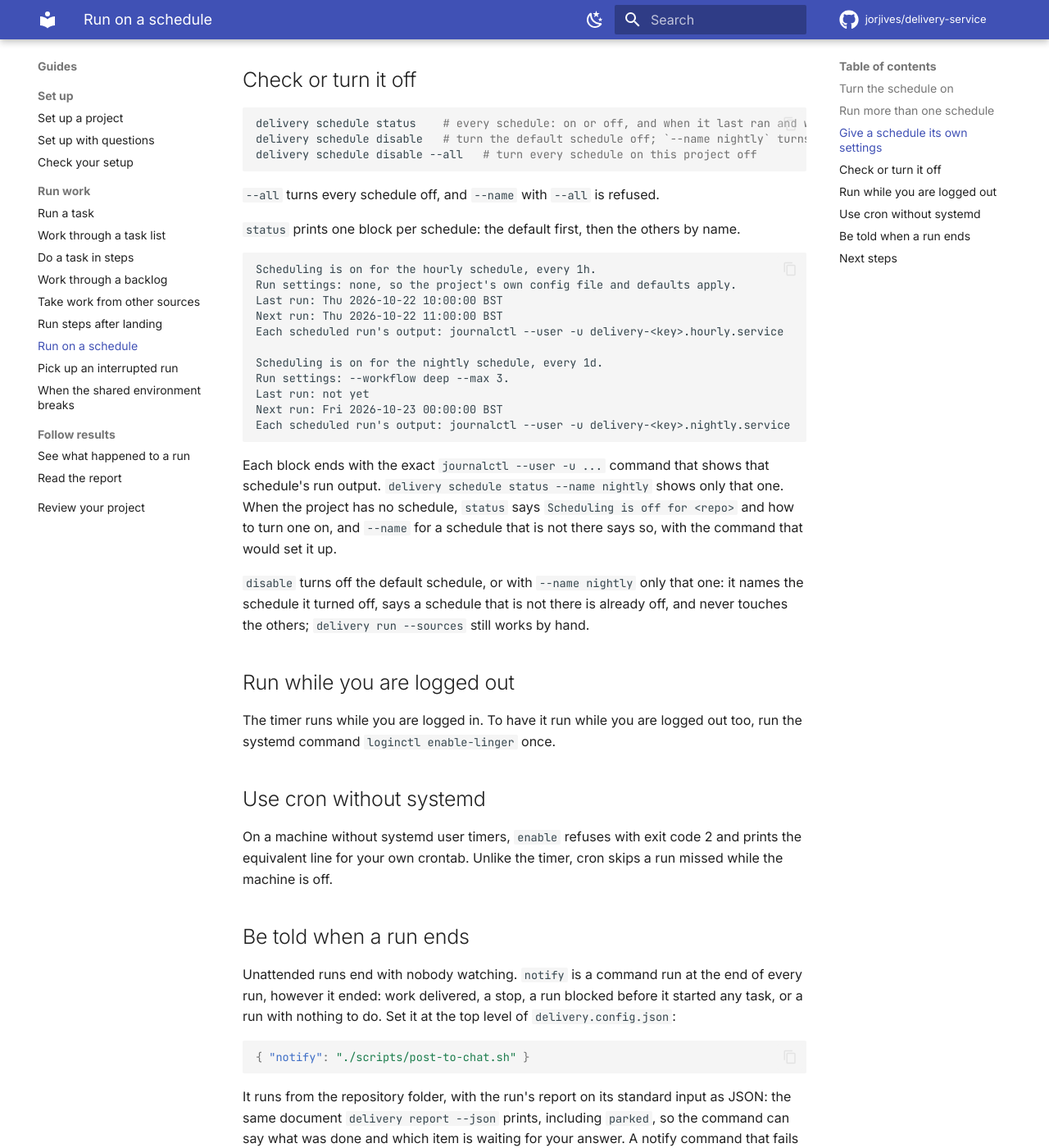
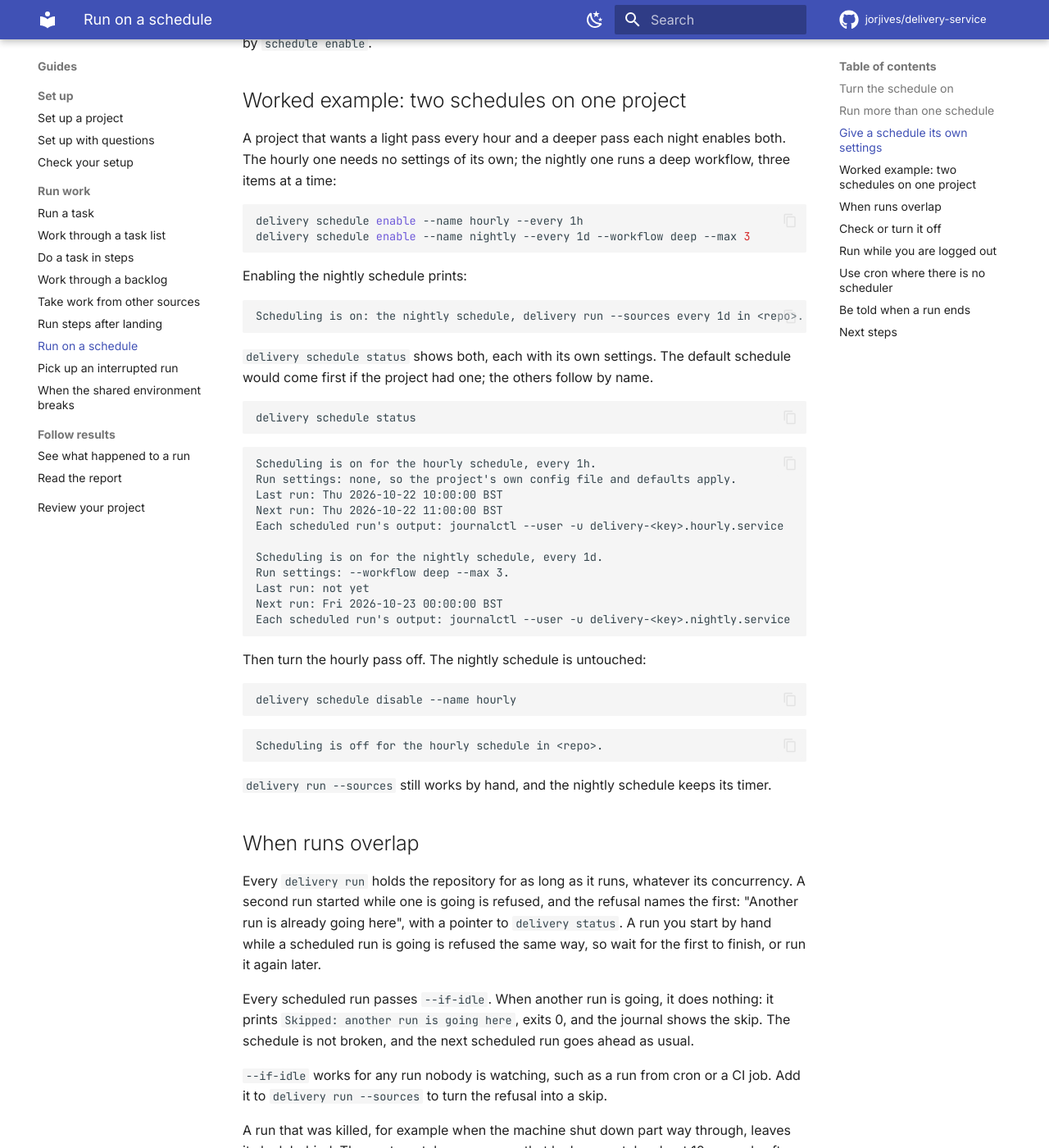
Before and after one commit to jorjives/delivery-service, an MkDocs documentation site: the page built from docs/run-on-a-schedule.md, in a window 1280 px wide and 1400 px high, scrolled down 1982 px. Shown: the whole window at 82% size. Built offline with MkDocs 1.6.1 and Material for MkDocs 9.7.7, drawn with Linux system fonts in a browser that asks for light colours; comment, search, counter and statistics services are not loaded; some of the changed text lies outside the part shown.

Commit message:
Document named schedules end to end, with the cron fallback
The guide described one schedule on Linux and mentioned overlap and cron
in a sentence each. It now works through two schedules, explains the
repository lock and --if-idle, and shows the exact no-backend refusal,
pinned by a guide test so it cannot drift from what the command prints.

Co-Authored-By: Claude Haiku 5.5 <noreply@anthropic.com>

````diff
--- a/docs/run-on-a-schedule.md
+++ b/docs/run-on-a-schedule.md
@@ -1,6 +1,6 @@
 # Run on a schedule
 
-This guide shows how to have `delivery run --sources` run by itself on a timer, on Linux with systemd, and how to be told when a run ends. It needs a backlog or other work source: see [Work through a backlog](work-a-backlog.md). Claude Code must be signed in for the scheduled runs to start.
+This guide shows how to have `delivery run --sources` run by itself on a timer, and how to be told when a run ends. On Linux the timer is a systemd user timer. Where there is no scheduler to use, `enable` prints a crontab line instead: see [Use cron where there is no scheduler](#use-cron-where-there-is-no-scheduler). It needs a backlog or other work source: see [Work through a backlog](work-a-backlog.md). Claude Code must be signed in for the scheduled runs to start.
 
 ## Turn the schedule on
 
@@ -31,7 +31,7 @@ delivery schedule enable --name nightly --every 1d
 
 A name is 1 to 32 lowercase letters, digits or hyphens, such as `nightly`. Anything else, including `default`, is refused with "isn't a name I can give a schedule". Each named schedule has its own timer, `delivery-<key>.<name>.timer`, so enabling a name again changes only that schedule. The schedule you get without `--name` is `default`: it keeps its existing timer, `delivery-<key>.timer`, and keeps working untouched until you enable it again.
 
-Each scheduled run is `delivery run --sources` with the schedule's settings, then `--if-idle`, so a run that would overlap another run in the repository is skipped quietly.
+Each scheduled run is `delivery run --sources` with the schedule's settings, then `--if-idle`. What that does when runs overlap is set out in [When runs overlap](#when-runs-overlap).
 
 Each schedule belongs to the project whose folder it records, so a project whose path extends another's (`/work/app` and `/work/app.v2`) never lists or turns off the other's schedules. Such projects can need the same timer, though: `/work/app`'s `nightly` and `/work/app.nightly`'s default both use one. So `enable` refuses a schedule whose timer already belongs to another project, with exit code 2, and changes nothing. Choose a different `--name`.
 
@@ -50,17 +50,26 @@ delivery schedule enable --name nightly --every 1d --workflow deep --max 3 --con
 
 A schedule's settings are its whole definition. Enabling a schedule again replaces them, so a setting you leave out is dropped, not kept: run `enable` with every setting the schedule should keep. A setting left empty, such as `--workflow ""`, is refused, and so is a value `--max` or `--concurrency` cannot take. `--task`, `--task-file` and `--fresh` are not accepted by `schedule enable`.
 
-## Check or turn it off
+## Worked example: two schedules on one project
+
+A project that wants a light pass every hour and a deeper pass each night enables both. The hourly one needs no settings of its own; the nightly one runs a deep workflow, three items at a time:
 
 ```bash
-delivery schedule status    # every schedule: on or off, and when it last ran and will next run
-delivery schedule disable   # turn the default schedule off; `--name nightly` turns off only that one
-delivery schedule disable --all   # turn every schedule on this project off
+delivery schedule enable --name hourly --every 1h
+delivery schedule enable --name nightly --every 1d --workflow deep --max 3
 ```
 
-`--all` turns every schedule off, and `--name` with `--all` is refused.
+Enabling the nightly schedule prints:
 
-`status` prints one block per schedule: the default first, then the others by name.
+```text
+Scheduling is on: the nightly schedule, delivery run --sources every 1d in <repo>. A run missed while this machine is off happens as soon as it is back.
+```
+
+`delivery schedule status` shows both, each with its own settings. The default schedule would come first if the project had one; the others follow by name.
+
+```bash
+delivery schedule status
+```
 
 ```text
 Scheduling is on for the hourly schedule, every 1h.
@@ -76,7 +85,39 @@ Next run: Fri 2026-10-23 00:00:00 BST
 Each scheduled run's output: journalctl --user -u delivery-<key>.nightly.service
 ```
 
-Each block ends with the exact `journalctl --user -u ...` command that shows that schedule's run output. `delivery schedule status --name nightly` shows only that one. When the project has no schedule, `status` says `Scheduling is off for <repo>` and how to turn one on, and `--name` for a schedule that is not there says so, with the command that would set it up.
+Then turn the hourly pass off. The nightly schedule is untouched:
+
+```bash
+delivery schedule disable --name hourly
+```
+
+```text
+Scheduling is off for the hourly schedule in <repo>.
+```
+
+`delivery run --sources` still works by hand, and the nightly schedule keeps its timer.
+
+## When runs overlap
+
+Every `delivery run` holds the repository for as long as it runs, whatever its concurrency. A second run started while one is going is refused, and the refusal names the first: "Another run is already going here", with a pointer to `delivery status`. A run you start by hand while a scheduled run is going is refused the same way, so wait for the first to finish, or run it again later.
+
+Every scheduled run passes `--if-idle`. When another run is going, it does nothing: it prints `Skipped: another run is going here`, exits 0, and the journal shows the skip. The schedule is not broken, and the next scheduled run goes ahead as usual.
+
+`--if-idle` works for any run nobody is watching, such as a run from cron or a CI job. Add it to `delivery run --sources` to turn the refusal into a skip.
+
+A run that was killed, for example when the machine shut down part way through, leaves its lock behind. The next run takes over once that lock goes stale, about 10 seconds after the killed run stopped renewing it.
+
+## Check or turn it off
+
+```bash
+delivery schedule status    # every schedule: on or off, and when it last ran and will next run
+delivery schedule disable   # turn the default schedule off; `--name nightly` turns off only that one
+delivery schedule disable --all   # turn every schedule on this project off
+```
+
+`--all` turns every schedule off, and `--name` with `--all` is refused.
+
+`status` prints one block per schedule, with the exact `journalctl --user -u ...` command that shows that schedule's run output. The [worked example](#worked-example-two-schedules-on-one-project) shows what it prints. `delivery schedule status --name nightly` shows only that one. When the project has no schedule, `status` says `Scheduling is off for <repo>` and how to turn one on, and `--name` for a schedule that is not there says so, with the command that would set it up.
 
 `disable` turns off the default schedule, or with `--name nightly` only that one: it names the schedule it turned off, says a schedule that is not there is already off, and never touches the others; `delivery run --sources` still works by hand.
 
@@ -84,9 +125,19 @@ Each block ends with the exact `journalctl --user -u ...` command that shows tha
 
 The timer runs while you are logged in. To have it run while you are logged out too, run the systemd command `loginctl enable-linger` once.
 
-## Use cron without systemd
+## Use cron where there is no scheduler
 
-On a machine without systemd user timers, `enable` refuses with exit code 2 and prints the equivalent line for your own crontab. Unlike the timer, cron skips a run missed while the machine is off.
+On a platform with no scheduler backend yet (macOS and Windows today), and on Linux without systemd user timers, `enable` refuses with exit code 2, installs nothing, and prints one crontab line for the schedule being enabled. The line carries that schedule's interval, its settings and `--if-idle`. Run `enable` once per schedule to get each line, and add each one to your own crontab with `crontab -e`.
+
+For the `nightly` schedule from the [worked example](#worked-example-two-schedules-on-one-project), on a Mac, `enable` prints:
+
+```text
+This machine can't run delivery on a schedule: darwin has no scheduler backend yet.
+Add this line to your own crontab (crontab -e) instead. Cron skips a run missed while the machine is off:
+0 0 * * * cd '/home/you/app' && PATH='/usr/local/bin:/usr/bin' '/usr/bin/node' '/usr/lib/node_modules/delivery-service/dist/cli/main.js' run --sources --workflow deep --max 3 --if-idle
+```
+
+Unlike the timer, cron skips a run missed while the machine is off. The line carries the `PATH` from when `enable` ran, so run `enable` again after you move Node or Claude Code, and replace the line in your crontab with the new one.
 
 ## Be told when a run ends
 
````
Also changed, not shown: .changeset/use-named-schedules-without-a-scheduler.md (added, +5 -0 lines), docs/cli-reference.md (+4 -2 lines), docs/troubleshooting.md (+2 -2 lines), 1 other file.
